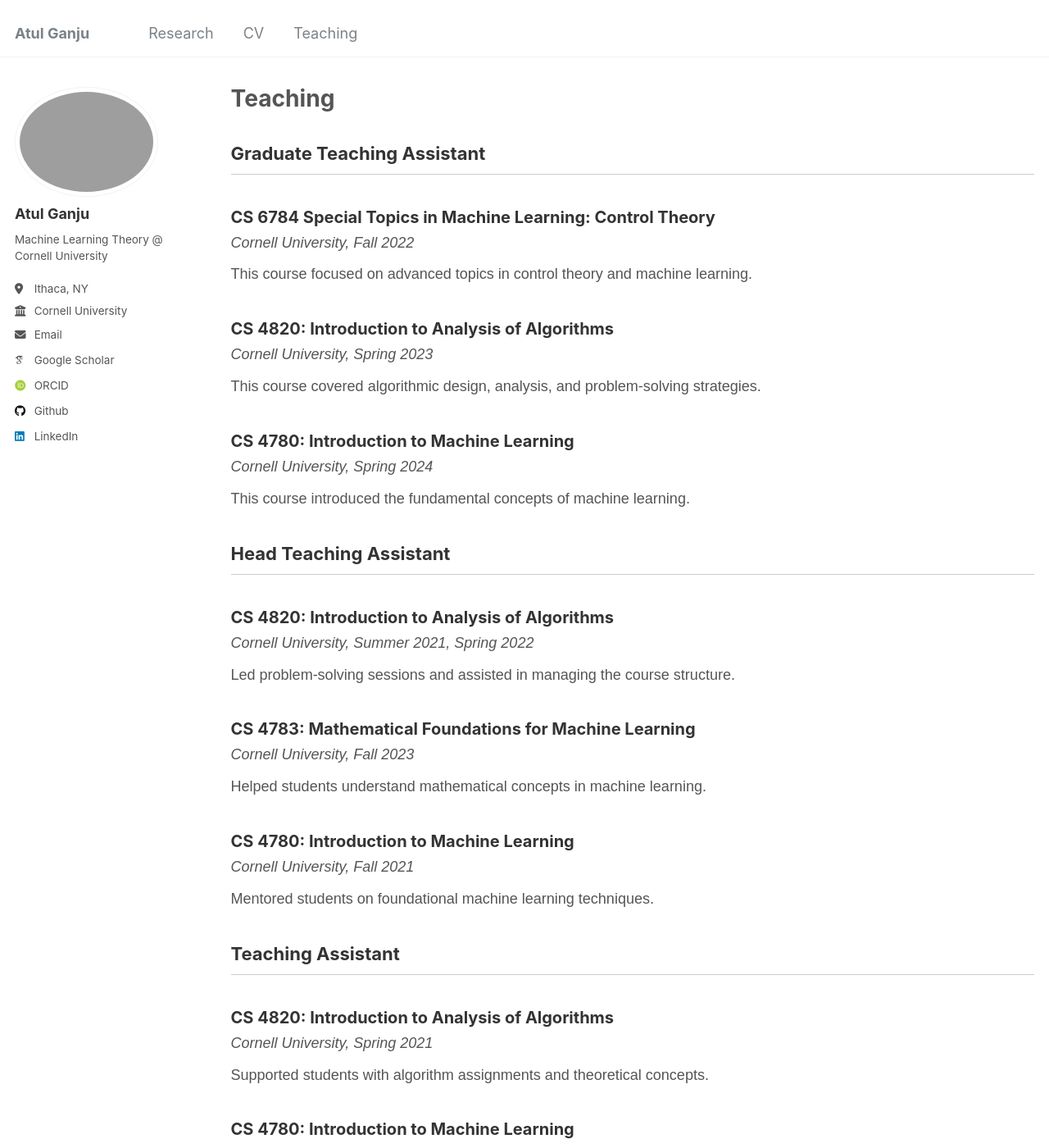
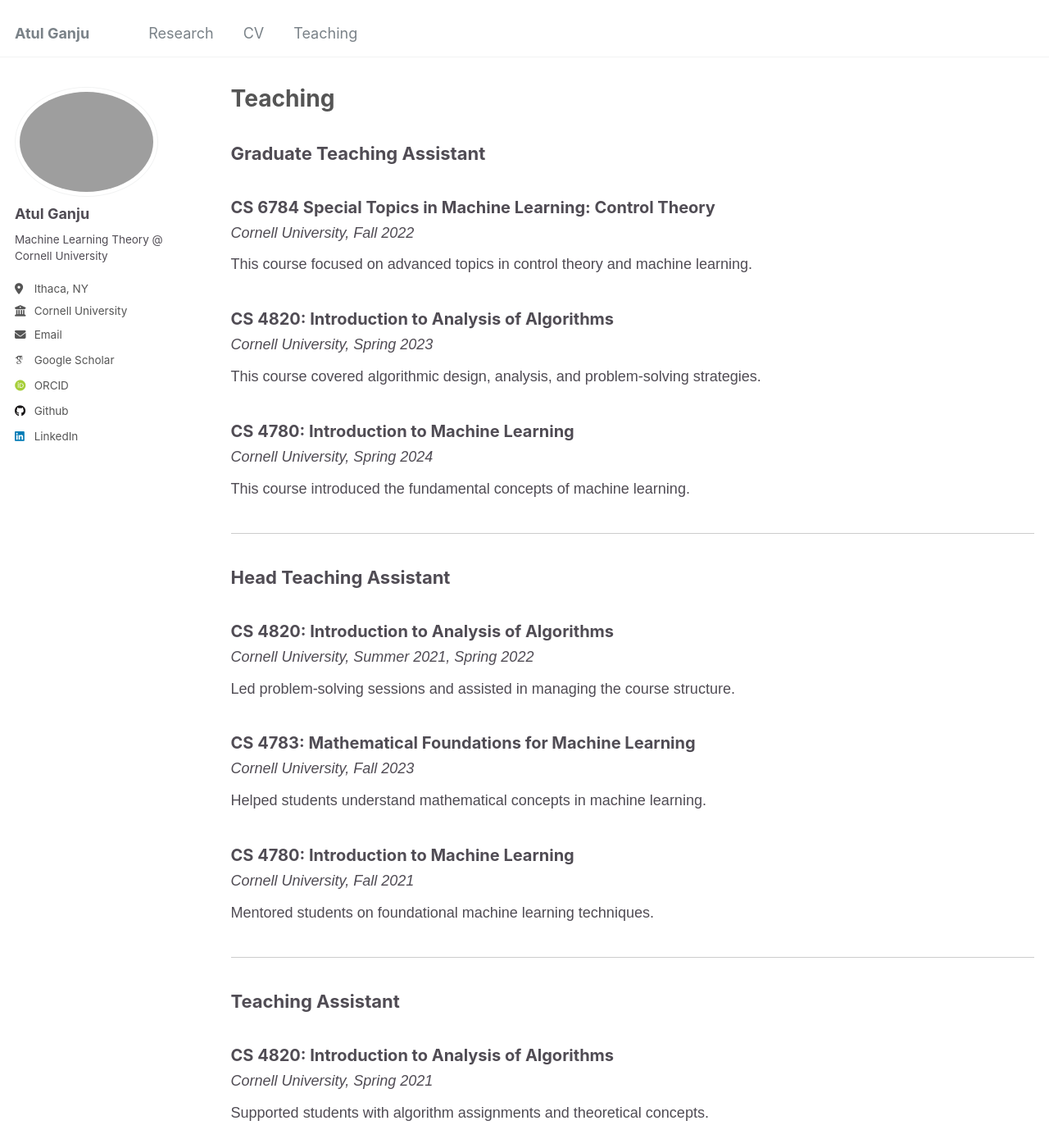
Before and after one commit to atulganju/atulganju.github.io, a Jekyll site: the page built from _pages/teaching.html, in a window 1280 px wide and 1400 px high. Shown: the whole window at 82% size. Built offline with Jekyll 4.4.1, drawn with Linux system fonts in a browser that asks for light colours; some web fonts are replaced.

Commit message:
Update teaching.html

```diff
--- a/_pages/teaching.html
+++ b/_pages/teaching.html
@@ -14,39 +14,39 @@ author_profile: true
         body {
             font-family: Arial, sans-serif;
             line-height: 1.6;
-            color: #555; /* Slightly lighter gray for text */
+            color: #555;
         }
         h2 {
             font-size: 24px;
             margin-bottom: 10px;
-            color: #333;
+            color: #504c54;
         }
         h4 {
-            font-size: 22px; /* Larger section headers */
-            color: #333;
+            font-size: 22px;
+            color: #504c54;
             font-weight: bold;
-            margin-top: 40px; /* Add spacing before each section */
+            margin-top: 40px;
         }
         hr {
             border: none;
             border-top: 1px solid #ccc;
-            margin: 10px 0 20px; /* Spacing for separation lines */
+            margin: 20px 0;
         }
         h3 {
             font-size: 20px;
-            color: #333;
+            color: #504c54;
             margin-bottom: 5px;
         }
         p {
             margin: 0 0 10px;
-            color: #555;
+            color: #504c54;
         }
         .university-semester {
             font-style: italic;
-            color: #555; /* Keep the lighter gray styling */
+            color: #504c54;
         }
         .teaching-experience {
-            margin-bottom: 40px; /* Add spacing between teaching entries */
+            margin-bottom: 40px;
         }
     </style>
 </head>
@@ -54,7 +54,6 @@ author_profile: true
 
     <div class="teaching-experience">
         <h4>Graduate Teaching Assistant</h4>
-        <hr> <!-- Line under section header -->
         <h3>CS 6784 Special Topics in Machine Learning: Control Theory</h3>
         <p class="university-semester">Cornell University, Fall 2022</p>
         <p>This course focused on advanced topics in control theory and machine learning.</p>
@@ -68,9 +67,10 @@ author_profile: true
         <p>This course introduced the fundamental concepts of machine learning.</p>
     </div>
 
+    <hr>
+
     <div class="teaching-experience">
         <h4>Head Teaching Assistant</h4>
-        <hr> <!-- Line under section header -->
         <h3>CS 4820: Introduction to Analysis of Algorithms</h3>
         <p class="university-semester">Cornell University, Summer 2021, Spring 2022</p>
         <p>Led problem-solving sessions and assisted in managing the course structure.</p>
@@ -84,9 +84,10 @@ author_profile: true
         <p>Mentored students on foundational machine learning techniques.</p>
     </div>
 
+    <hr>
+
     <div class="teaching-experience">
         <h4>Teaching Assistant</h4>
-        <hr> <!-- Line under section header -->
         <h3>CS 4820: Introduction to Analysis of Algorithms</h3>
         <p class="university-semester">Cornell University, Spring 2021</p>
         <p>Supported students with algorithm assignments and theoretical concepts.</p>
```
